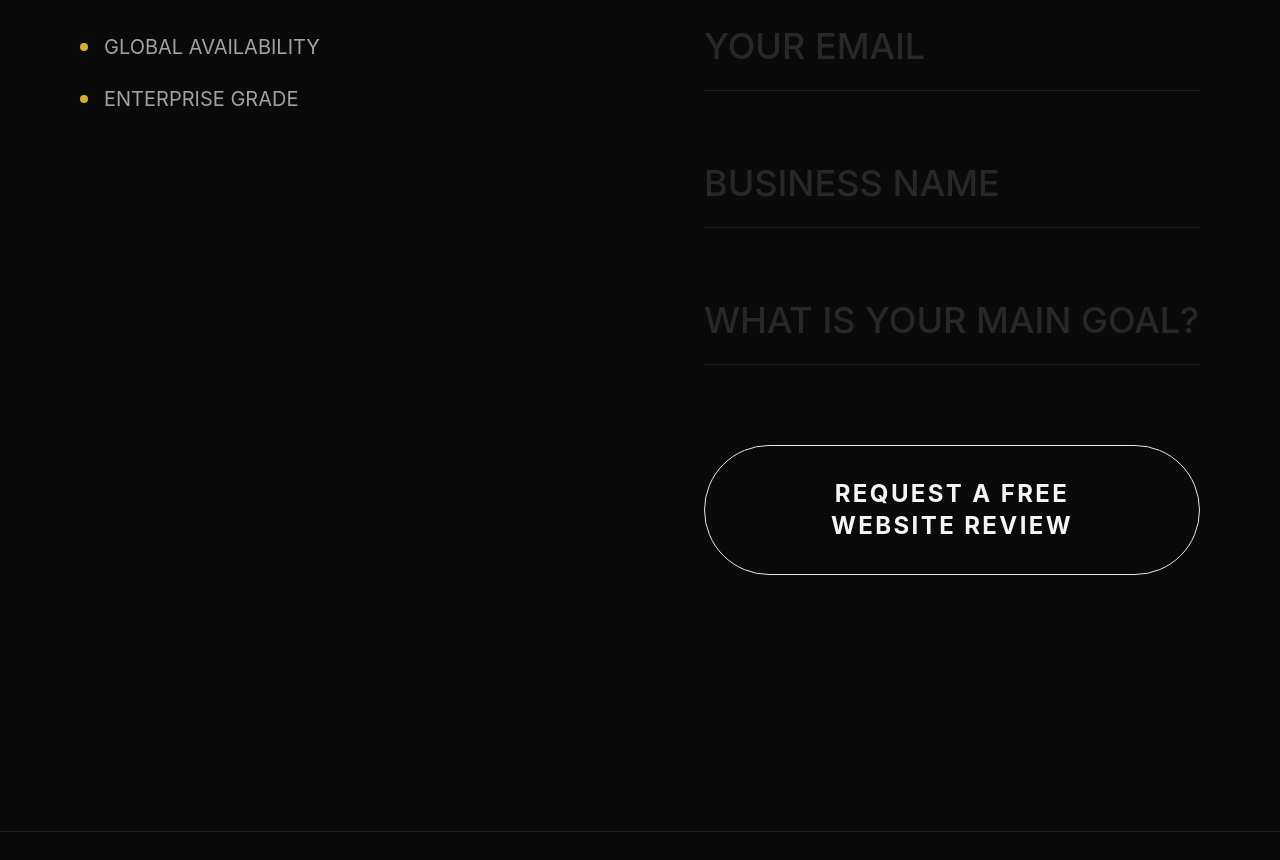
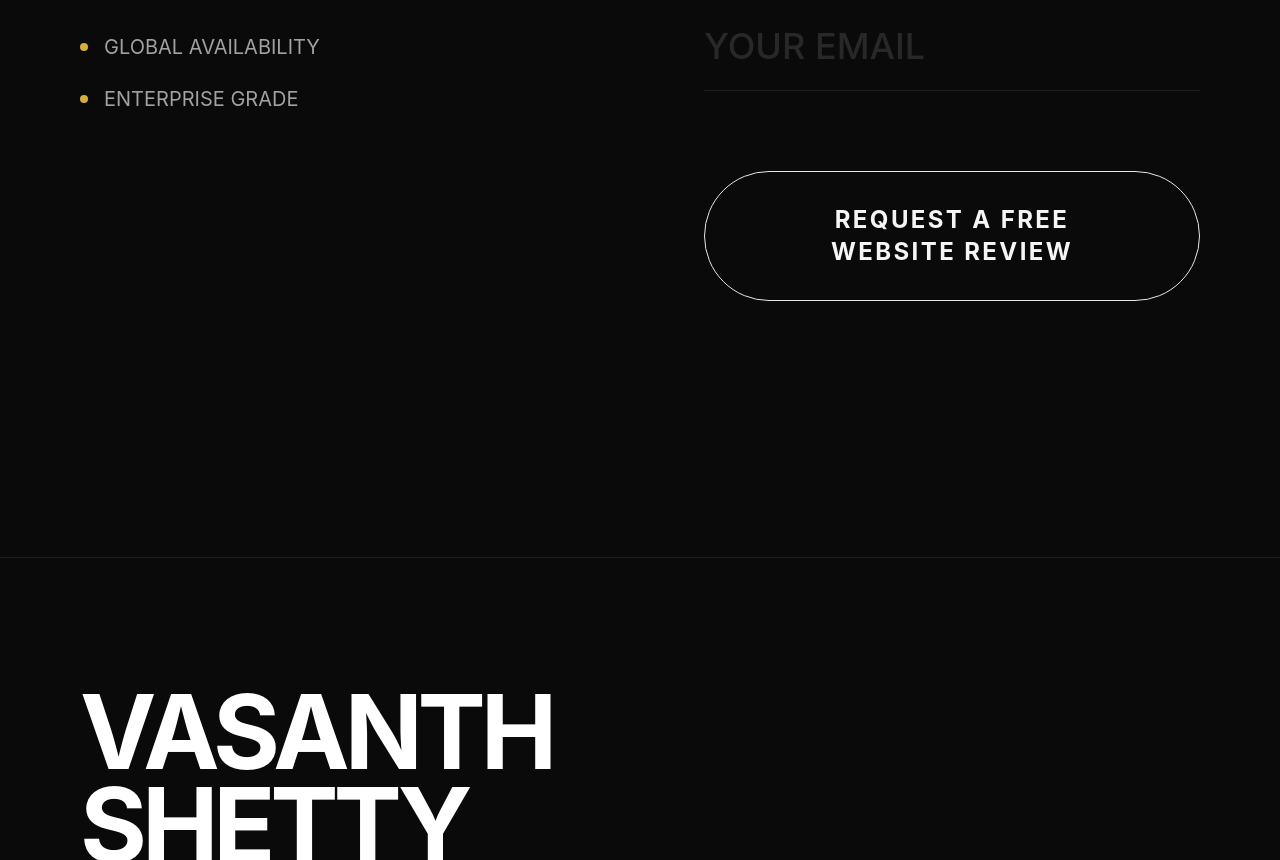
Before and after one commit to vasanthshettyy/AgenPort, a React (Vite) app: page / in a window 1280 px wide. Shown: the part 11140-12000 px from the top of the page. Built offline with nearby package versions, Linux system fonts and the light colour scheme.

Commit message:
Simplify contact form to just name and email

```diff
--- a/api/contact.js
+++ b/api/contact.js
@@ -22,9 +22,9 @@ export default async function handler(req, res) {
   }
 
   try {
-    const { name, email, businessName, goal } = req.body;
+    const { name, email } = req.body;
 
-    if (!name || !email || !businessName || !goal) {
+    if (!name || !email) {
       return res.status(400).json({ error: "Missing required fields." });
     }
 
@@ -38,8 +38,6 @@ export default async function handler(req, res) {
     const formDataObj = new URLSearchParams();
     formDataObj.append('Name', name);
     formDataObj.append('Email', email);
-    formDataObj.append('Business Name', businessName);
-    formDataObj.append('Goal', goal);
 
     const sheetResponse = await fetch(GOOGLE_SHEETS_URL, {
       method: 'POST',
--- a/src/components/ContactSection.jsx
+++ b/src/components/ContactSection.jsx
@@ -4,9 +4,7 @@ import Swal from 'sweetalert2';
 export default function ContactSection() {
   const [formData, setFormData] = useState({
     name: '',
-    email: '',
-    businessName: '',
-    goal: ''
+    email: ''
   });
   const [isSubmitting, setIsSubmitting] = useState(false);
   const [error, setError] = useState('');
@@ -18,8 +16,8 @@ export default function ContactSection() {
 
   const validateForm = () => {
     const emailRegex = /^[^\s@]+@[^\s@]+\.[^\s@]+$/;
-    if (!formData.name || !formData.email || !formData.businessName || !formData.goal) {
-      return "All fields are required.";
+    if (!formData.name || !formData.email) {
+      return "Both Name and Email are required.";
     }
     if (!emailRegex.test(formData.email)) {
       return "Please enter a valid email address.";
@@ -44,9 +42,7 @@ export default function ContactSection() {
         headers: { 'Content-Type': 'application/json' },
         body: JSON.stringify({
           name: formData.name,
-          email: formData.email,
-          businessName: formData.businessName,
-          goal: formData.goal
+          email: formData.email
         })
       });
 
@@ -63,7 +59,7 @@ export default function ContactSection() {
         confirmButtonColor: '#d4af37',
       });
 
-      setFormData({ name: '', email: '', businessName: '', goal: '' });
+      setFormData({ name: '', email: '' });
     } catch (_err) {
       Swal.fire({
         title: 'SYSTEM ERROR',
@@ -127,35 +123,6 @@ export default function ContactSection() {
               <div className="absolute bottom-0 left-0 h-0.5 bg-content-accent w-0 group-focus-within:w-full transition-all duration-700" />
             </div>
 
-            <div className="group relative">
-              <input
-                type="text"
-                name="businessName"
-                value={formData.businessName}
-                onChange={handleChange}
-                placeholder="BUSINESS NAME"
-                className="w-full bg-transparent border-b border-canvas-border py-6 text-3xl lg:text-4xl font-sans font-medium focus:outline-none placeholder:text-content-secondary/20 transition-all focus:border-content-accent"
-              />
-              <div className="absolute bottom-0 left-0 h-0.5 bg-content-accent w-0 group-focus-within:w-full transition-all duration-700" />
-            </div>
-
-            <div className="group relative">
-              <select
-                name="goal"
-                value={formData.goal}
-                onChange={handleChange}
-                className={`w-full bg-transparent border-b border-canvas-border py-6 text-3xl lg:text-4xl font-sans font-medium focus:outline-none transition-all focus:border-content-accent appearance-none cursor-pointer ${formData.goal === '' ? 'text-content-secondary/20' : 'text-content-primary'}`}
-              >
-                <option value="" disabled className="text-content-primary bg-canvas">WHAT IS YOUR MAIN GOAL?</option>
-                <option value="Get more leads" className="text-content-primary bg-canvas">Get more leads</option>
-                <option value="Sell products" className="text-content-primary bg-canvas">Sell products</option>
-                <option value="Look more professional" className="text-content-primary bg-canvas">Look more professional</option>
-              </select>
-              <div className="absolute bottom-0 left-0 h-0.5 bg-content-accent w-0 group-focus-within:w-full transition-all duration-700" />
-            </div>
-
-
-
             {error && <div className="text-content-accent text-sm font-bold tracking-widest uppercase">{error}</div>}
 
             <div className="mt-8">
```
